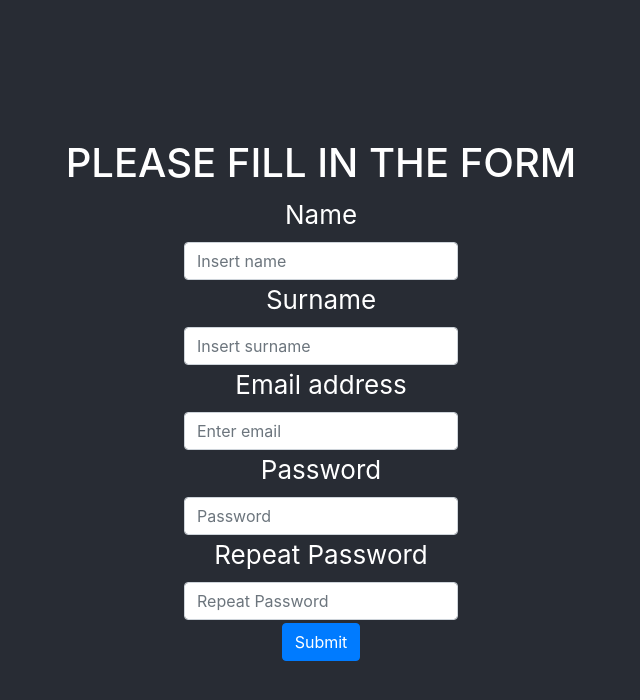
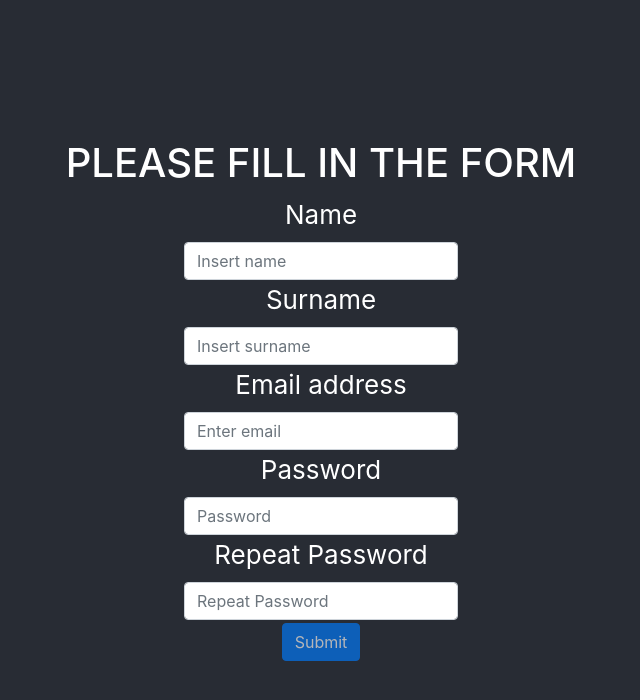
Before and after one commit to Ifyben/M4-D3-react, a React (Create React App) app: page /registration in a window 1280 px wide. Shown: the top 700 px of the page, without its empty margins (319-959 px from the left). Built offline with nearby package versions, Linux system fonts and the light colour scheme.

Commit message:
Update Registration.jsx
All messages/errors are properly displayed on the page. The submit button from the form is "enabled" (=> not disabled) only when the form is validated and when each input's constraints are fulfilled.

```diff
--- a/src/components/Registration.jsx
+++ b/src/components/Registration.jsx
@@ -16,6 +16,29 @@ class Registration extends Component {
         showComplete: false
     }
 
+    handleInput = (key, value) => {
+        this.setState({
+            registration: {
+                ...this.state.registration,
+                [key]: value
+            }
+        })
+    }
+
+    isButtonClickable = () => {
+        let isClickable = false
+        if(this.state.registration.name.length >= 2 &&
+           this.state.registration.surname.length >= 3 &&
+           this.state.registration.password.length >= 8 &&
+           // the regular expression for checking if something has a letter and a digit: /^(?=.*[0-9])(?=.*[a-zA-Z])([a-zA-Z0-9]+)$/
+           this.state.registration.password.match(/^(?=.*[0-9])(?=.*[a-zA-Z])([a-zA-Z0-9]+)$/) &&
+           this.state.registration.confirmPassword === this.state.registration.password
+            ) {
+            isClickable = true
+        }
+        return isClickable
+    }
+
     render() {
         return (
             <>
@@ -23,30 +46,30 @@ class Registration extends Component {
             <Form>
             <Form.Group>
                   <Form.Label>Name</Form.Label>
-                  <Form.Control type="text" placeholder="Insert name" />
+                  <Form.Control type="text" placeholder="Insert name" required onChange={(e) => this.handleInput('name', e.target.value)} value={this.state.registration.name} />
                 </Form.Group>
 
                 <Form.Group>
                   <Form.Label>Surname</Form.Label>
-                  <Form.Control type="text" placeholder="Insert surname" />
+                  <Form.Control type="text" placeholder="Insert surname" required onChange={(e) => this.handleInput('surname', e.target.value)} value={this.state.registration.surname} />
                 </Form.Group>
 
 
                 <Form.Group>
                   <Form.Label>Email address</Form.Label>
-                  <Form.Control type="email" placeholder="Enter email" />
+                  <Form.Control type="email" placeholder="Enter email" required onChange={(e) => this.handleInput('email', e.target.value)} value={this.state.registration.email} />
                 </Form.Group>
 
                 <Form.Group>
                   <Form.Label>Password</Form.Label>
-                  <Form.Control type="password" placeholder="Password" />
+                  <Form.Control type="password" placeholder="Password" required onChange={(e) => this.handleInput('password', e.target.value)} value={this.state.registration.password} />
                 </Form.Group>
 
                 <Form.Group>
                   <Form.Label>Repeat Password</Form.Label>
-                  <Form.Control type="password" placeholder="Repeat Password" />
+                  <Form.Control type="password" placeholder="Repeat Password" required onChange={(e) => this.handleInput('confirmPassword', e.target.value)} value={this.state.registration.confirmPassword} />
                 </Form.Group>
-                <Button variant="primary" type="submit">
+                <Button variant="primary" type="submit" disabled={!this.isButtonClickable()} >
                   Submit
                 </Button>
             </Form>
```
